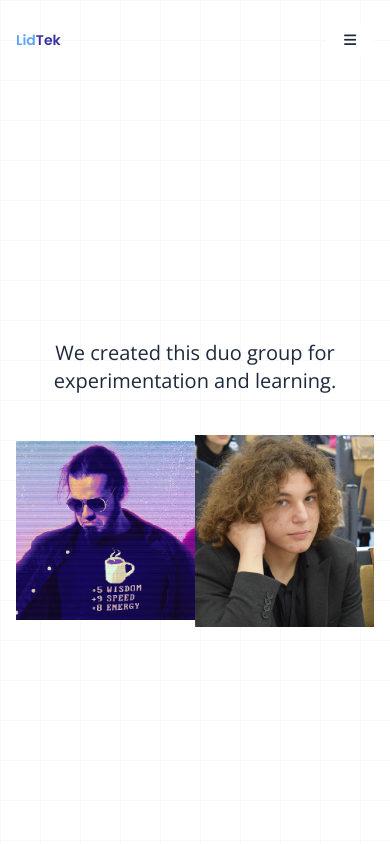
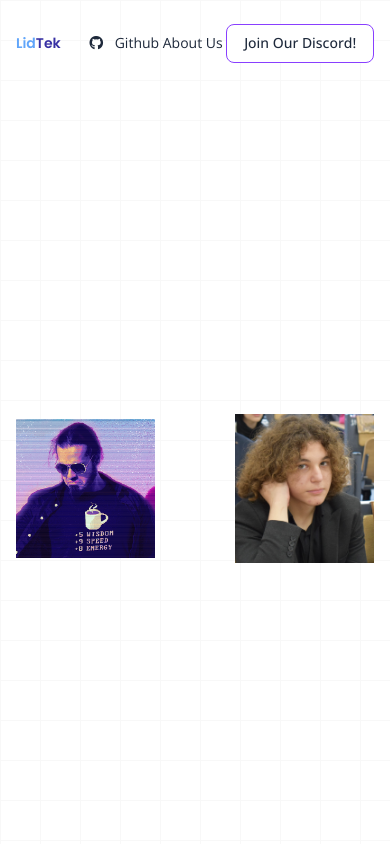
Before and after one commit to LidTek/LidTek, a SvelteKit app: page /goal in a window 390 px wide. Shown: the top 844 px of the page. Built offline with nearby package versions, Linux system fonts and the light colour scheme.

Commit message:
mobile compatible

```diff
--- a/src/components/Goal.svelte
+++ b/src/components/Goal.svelte
@@ -7,12 +7,7 @@
   <div
     class="flex flex-col gap-10 flex-1 items-center justify-center pb-10 md:pb-14"
   >
-    <p
-      class="text-xl sm:text-2xl md:text-3xl text-center max-w-[1000px] mx-auto w-full"
-    >
-      We created this duo group for experimentation and learning.
-    </p>
-    <div class="flex items-center justify-center">
+    <div class="flex justify-center gap-20 my-20">
       <a href="https://github.com/kettek">
         <img
           class="object-scale-down h-48 w-96"
@@ -20,11 +15,13 @@
           src="../../kettek.png"
         />
       </a>
-      <img
-        class="object-scale-down h-48 w-96"
-        alt="Us"
-        src="../../temidara.png"
-      />
+      <a href="https://github.com/temidaradev">
+        <img
+          class="object-scale-down h-48 w-96"
+          alt="Us"
+          src="../../temidara.png"
+        />
+      </a>
     </div>
     <!-- <div class="flex justify-center gap-20">
       <h1 class="">kettek</h1>
--- a/src/components/Header.svelte
+++ b/src/components/Header.svelte
@@ -12,13 +12,7 @@
         Lid<span class="text-indigo-800">Tek</span>
       </h1>
     </a>
-    <button
-      on:click={() => ($openModal = true)}
-      class="md:hidden grid place-items-center"
-    >
-      <i class="fa-solid fa-bars"></i>
-    </button>
-    <nav class="hidden md:flex items-center gap-4 lg:gap-6">
+    <nav class="md:flex items-center gap-4 lg:gap-6">
       <a
         href="https://github.com/LidTek"
         class="duration-200 hover:text-blue-600 cursor-pointer"
```
